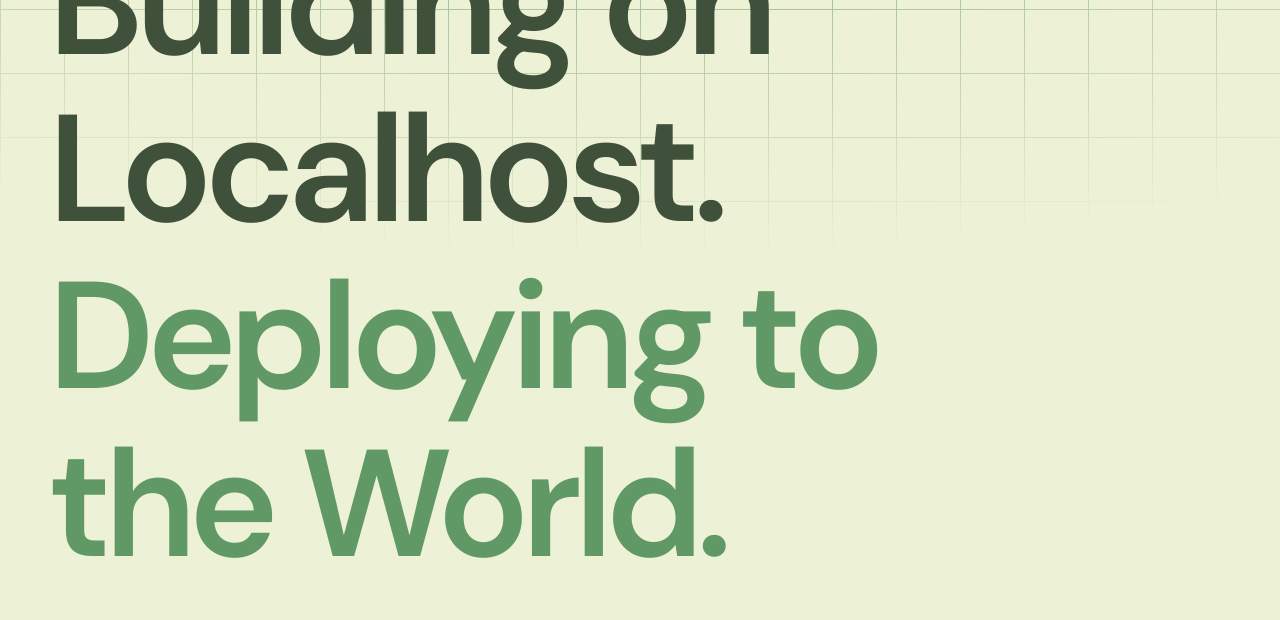
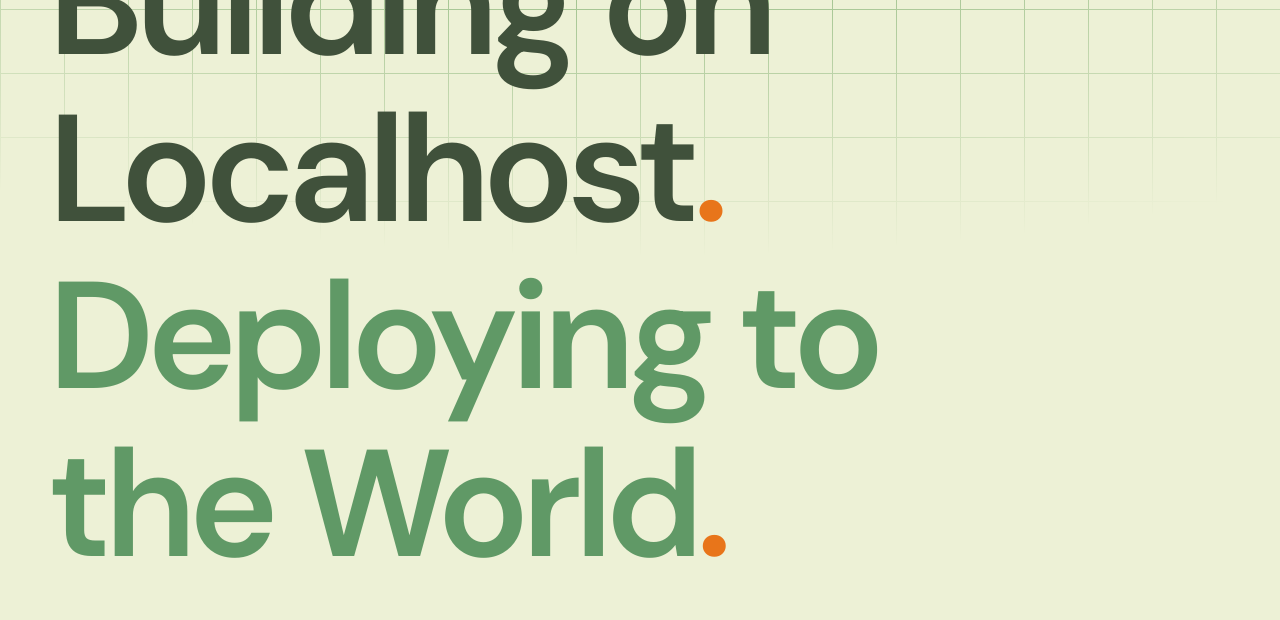
Before and after one commit to Eklak-Alam/Luffy, a Next.js app: page / in a window 1280 px wide. Shown: the part 328-948 px from the top of the page. Built offline with nearby package versions, Linux system fonts and the light colour scheme.

Commit message:
change soemthgin

```diff
--- a/components/landing/Hero.jsx
+++ b/components/landing/Hero.jsx
@@ -87,8 +87,8 @@ export default function Hero() {
 
           {/* Massive Typography */}
           <h1 className="hero-reveal text-[3.25rem] leading-[1.1] sm:text-7xl md:text-8xl lg:text-[8rem] xl:text-[9.5rem] font-extrabold tracking-tighter text-[var(--color-foreground)] mb-6">
-            Building on Localhost.<br />
-            <span className="text-[var(--color-primary)]">Deploying to the World.</span>
+            Building on Localhost<span className="text-[#e8751a]">.</span><br />
+            <span className="text-[var(--color-primary)]">Deploying to the World<span className="text-[#e8751a]">.</span></span>
           </h1>
 
           {/* Subheading: The Value Proposition */}
--- a/components/landing/TestimonialCarousel.jsx
+++ b/components/landing/TestimonialCarousel.jsx
@@ -12,7 +12,7 @@ const testimonials = [
     text: "Working with Eklak was a great experience. His understanding of modern frontend development using React and performance optimization is impressive. He focuses not just on building UI, but crafting smooth user experiences. His ability to debug complex UI issues and improve responsiveness really helped our team deliver faster.",
     image: "https://i.pravatar.cc/150?img=32",
     linkedin: "https://linkedin.com/in/rohit-sharma-dev",
-    bgColor: "#e6f7ff",
+    bgColor: "#CCE0C8",
   },
   {
     id: 2,
@@ -21,7 +21,7 @@ const testimonials = [
     text: "Eklak has strong backend fundamentals and a solid grip on Spring Boot. During our collaboration, he built scalable APIs and handled database integration efficiently. His problem-solving mindset and willingness to learn new backend technologies make him a valuable developer.",
     image: "https://i.pravatar.cc/150?img=47",
     linkedin: "https://linkedin.com/in/anjali-verma-tech",
-    bgColor: "#f0fdf4",
+    bgColor: "#B2E3AA",
   },
   {
     id: 3,
@@ -30,7 +30,7 @@ const testimonials = [
     text: "I worked with Eklak on deploying applications using Docker and CI/CD pipelines. He quickly adapted to DevOps practices and understood the workflow of automation tools like GitHub Actions. His curiosity in cloud technologies and eagerness to implement real-world solutions stood out.",
     image: "https://i.pravatar.cc/150?img=12",
     linkedin: "https://linkedin.com/in/vikram-singh-devops",
-    bgColor: "#fff7ed",
+    bgColor: "#7ca6eb",
   },
   {
     id: 4,
@@ -39,7 +39,7 @@ const testimonials = [
     text: "Eklak is a well-rounded full-stack developer. He can seamlessly switch between frontend and backend tasks. While working together, he developed complete features from UI to API integration with clean and maintainable code. His consistency and dedication are commendable.",
     image: "https://i.pravatar.cc/150?img=25",
     linkedin: "https://linkedin.com/in/neha-gupta-fullstack",
-    bgColor: "#f5f3ff",
+    bgColor: "#BBBAE8",
   },
   {
     id: 5,
--- a/data/projects.js
+++ b/data/projects.js
@@ -38,7 +38,7 @@ export const projectDetails = {
       live: "https://www.greggantic.com/"
     },
     // Light mint/emerald green
-    bgColor: "#69a2ff"
+    bgColor: "#7ca6eb"
   },
 
   "balaji": {
```
